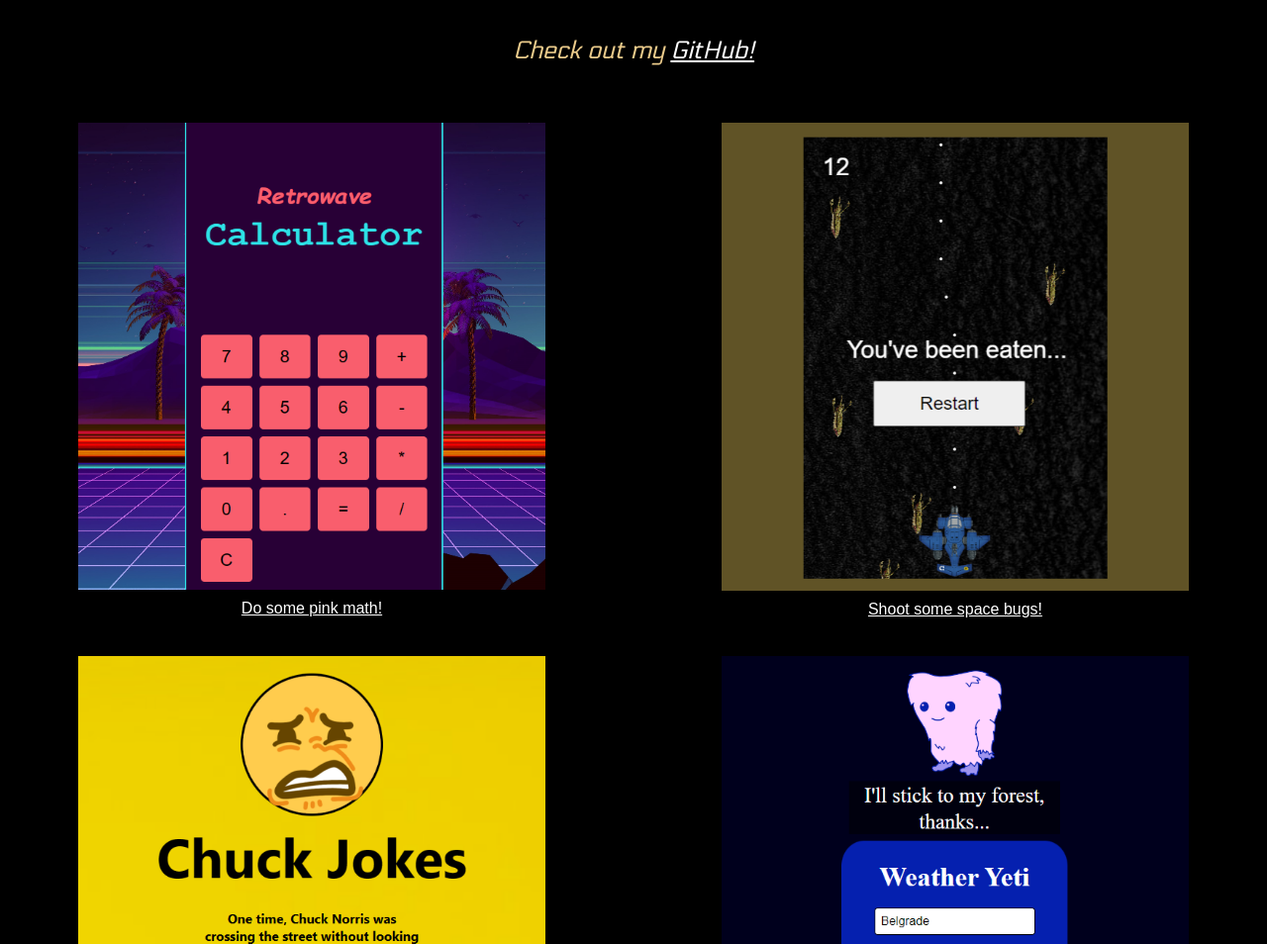
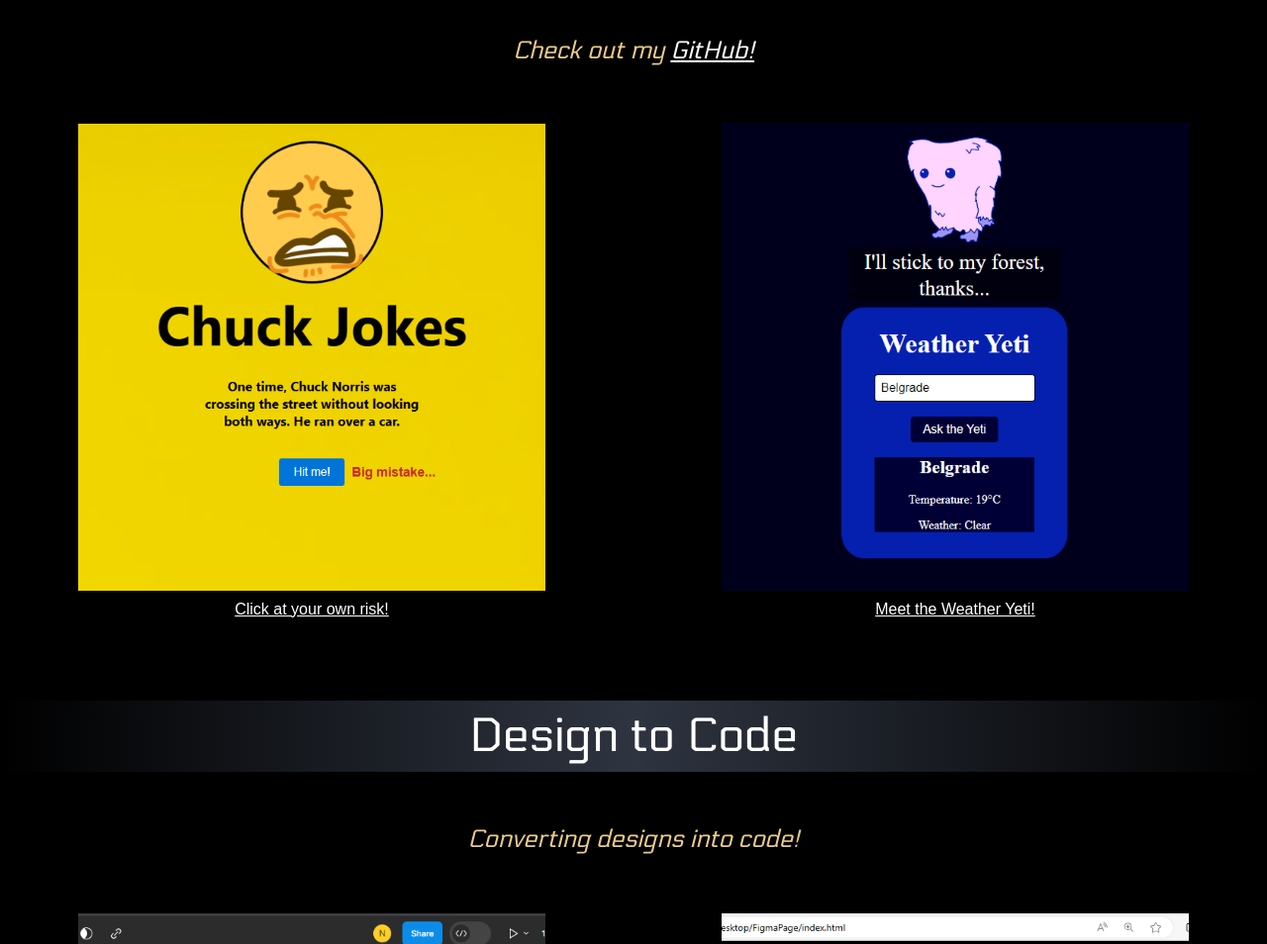
Before and after one commit to cerovina/My-Portfolio-Website, a plain HTML site: page index.html in a window 1280 px wide. Shown: the part 960-1914 px from the top of the page at 99% size. Drawn offline with Linux system fonts and the light colour scheme.

Commit message:
Update index.html

```diff
--- a/index.html
+++ b/index.html
@@ -47,23 +47,6 @@
           <p class = "projectP checkout">Check out my <a class="link" href="https://github.com/cerovina">GitHub!</a></p>
           <br>
         </div>
-
-          <div class="grid-container">
-            <div class = "grid-item">
-              <img class="img1" src="pic1calc.png" alt="Retrowave Calculator">
-              <br>
-              <a class="link" href="https://cerovina.github.io/Retrowave-Calculator/">Do some pink math!</a>
-              <br>
-            </div>
-
-            <div class = "grid-item">
-              <img class="img1" src="bugs.png" alt="Grim Shooter">
-              <br>
-              <a class="link" href="https://cerovina.github.io/Grim-Shooter/">Shoot some space bugs!</a>
-              <br>
-            </div>
-          </div>
-
          <div class="grid-container">
           <div class = "grid-item">
             <img class="img1" src="jetic.png" alt="Chuck Jokes">
```
